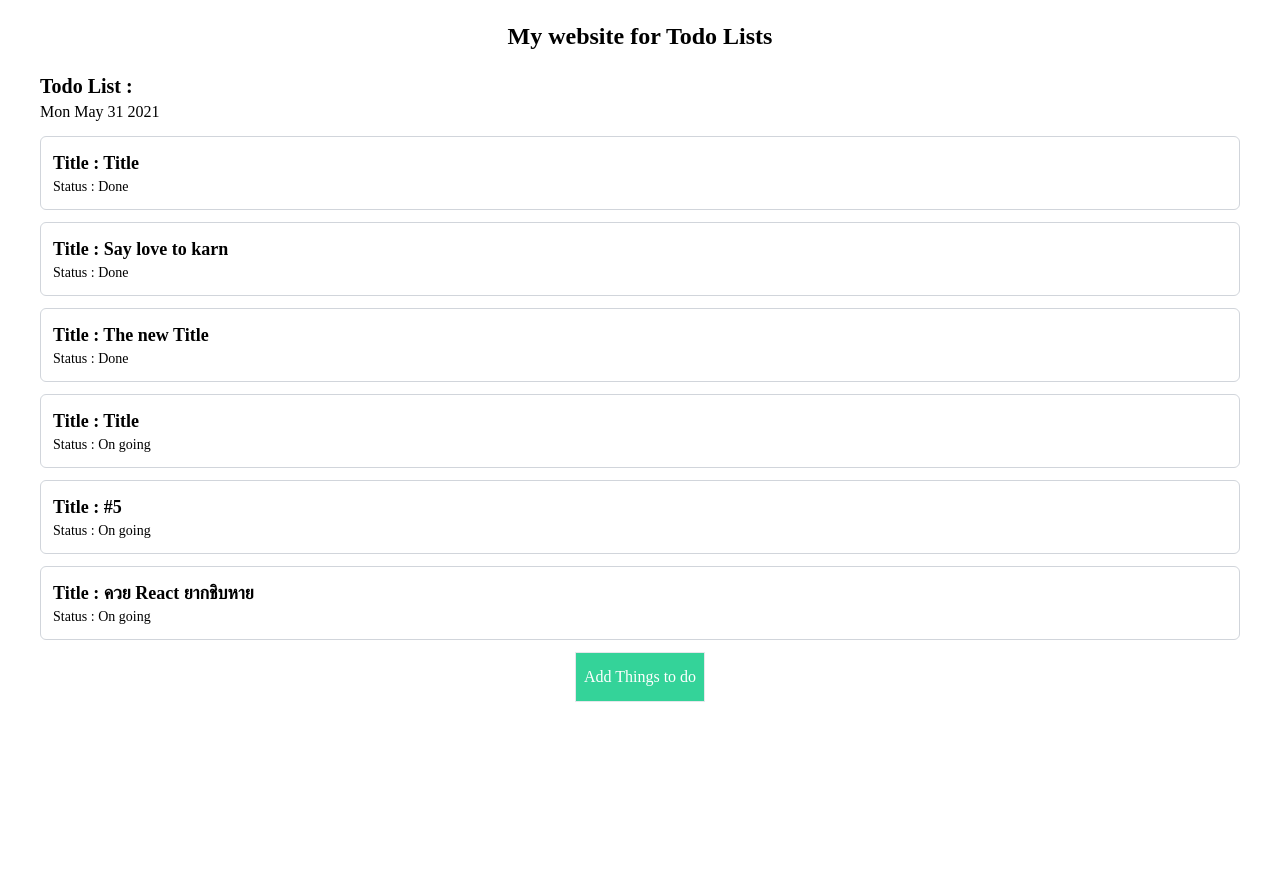
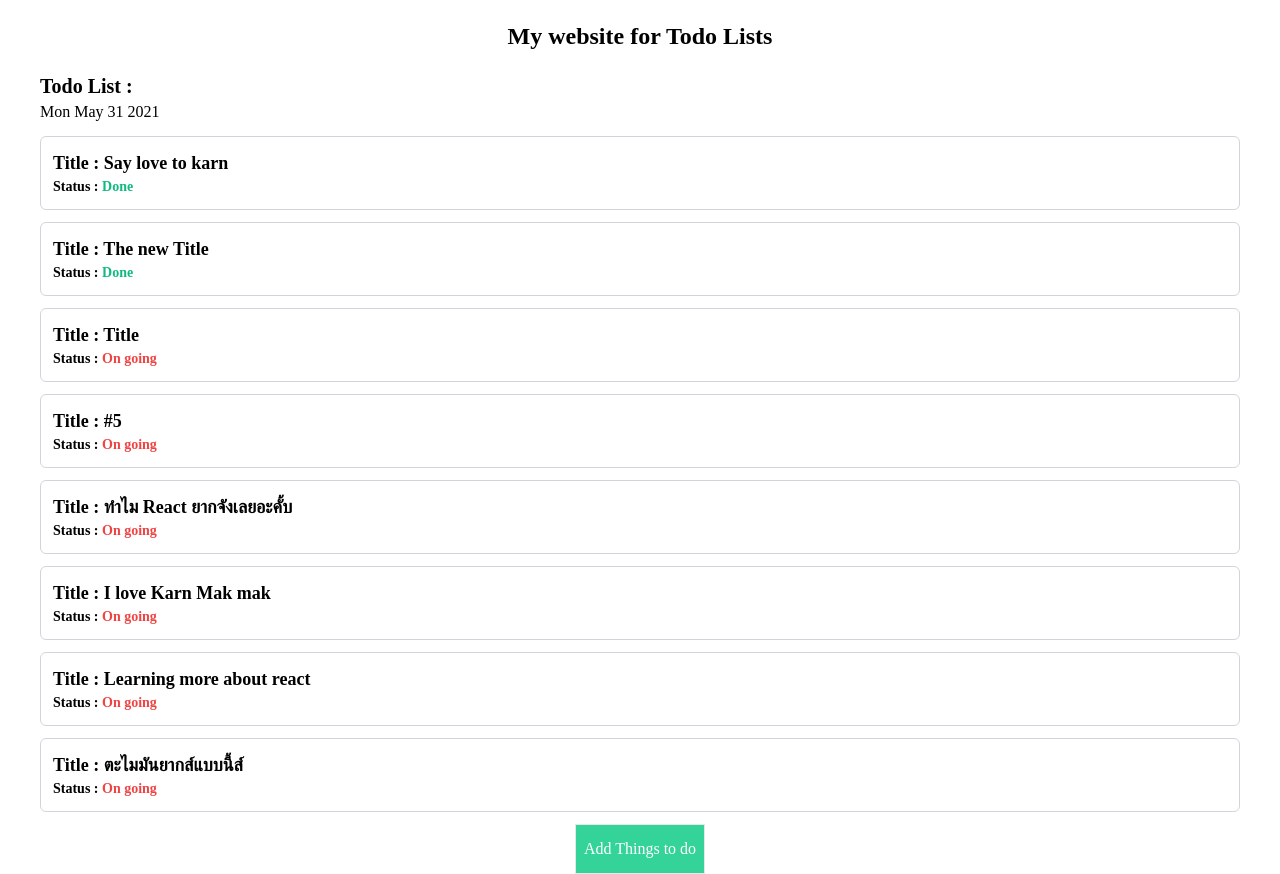
Before and after one commit to Taninchot0919/React-TodoList, a React (Create React App) app: page / in a window 1280 px wide. Before the commit the page ends 800 px from the top, so only its background shows below. Built offline with nearby package versions, Linux system fonts and the light colour scheme; data requests are answered from the project's data file.

Commit message:
[UPDATE] Can use all feature

```diff
--- a/data/db.json
+++ b/data/db.json
@@ -1,16 +1,9 @@
 {
   "Lists": [
     {
-      "title": "Title",
+      "title": "Say love to karn",
       "status": "Done",
       "details": "lorem ipsum naja uu eiei lorem ipsum naja uu eiei lorem ipsum naja uu eiei",
-      "date": "Tue Jun 01 2021",
-      "id": 1
-    },
-    {
-      "title": "Say love to karn",
-      "status": "Done",
-      "details": "เราจะบอกรักเธอไปทุกวันเลยนะคับ อุอิ ครุคริ ค๊ากกกกก",
       "date": "Tue Jun 01 2021",
       "id": 2
     },
@@ -36,11 +29,32 @@
       "id": 5
     },
     {
-      "title": "ควย React ยากชิบหาย",
+      "title": "ทำไม React ยากจังเลยอะคั้บ",
       "status": "On going",
-      "details": "ควย ควย ควย ควย ควย ควย ควย ควย ควย ควย ควย ควย ควย ควย ควย ควย ควย ควย ควย ควย ควย ควย ควย ควย ควย ควย ควย ควย ควย ควย ควย ควย ควย ควย ควย ควย ควย ควย ควย ควย ควย ควย ควย ควย ควย ควย ควย ควย ควย ควย ควย ควย ควย ควย ควย ควย ควย ควย ควย ควย ควย ควย ควย ควย ควย ควย ควย ควย ควย ควย ควย ควย ควย ควย ควย ควย ควย ควย ควย ควย ควย ควย ควย ควย ควย ควย ควย ควย ควย ควย ควย ควย ควย ควย ควย ควย ควย ควย ควย ควย ควย ควย ควย ควย ควย ควย ควย ควย ควย ควย ควย ควย ควย ควย ควย ควย ควย ควย ควย ควย ควย ควย ควย ควย ควย ควย ควย ควย ควย ควย ควย ควย ควย ควย ควย ควย ควย ควย ควย ควย ควย ควย ควย ควย ควย ควย ควย ควย ควย ควย ควย ควย ควย ควย ควย ควย ควย ควย ควย ควย ควย ควย ควย ควย ควย ควย ควย ควย ควย ควย ควย ควย ควย ควย ควย ควย ควย ควย ควย ควย ควย ควย ควย ควย ควย ควย ควย ควย ควย ควย ควย ควย ควย ควย ควย ควย ควย ควย ควย ควย ควย ควย ควย ควย ควย ควย ควย ควย ควย ควย ควย ควย ควย ควย ควย ควย ควย ควย ควย ควย ควย ควย ควย ควย ควย ควย ควย ควย ควย ควย ควย ควย ควย ควย ควย ควย ควย ควย ควย ควย ควย ควย ควย ควย ควย ควย ควย ควย ควย ควย ควย ควย ควย ควย ควย ควย ควย ควย ควย ควย ควย ควย ควย ควย ควย ควย ควย ควย ควย ควย ควย ควย ควย ควย ควย ควย ควย ควย ควย ควย ควย ควย ควย ควย ควย ควย ควย ควย ควย ควย ควย ควย ควย ควย ควย ควย ควย ควย ควย ควย ควย ควย ควย ควย ควย ควย ควย ควย ควย ควย ควย ควย ควย ควย ควย ควย ควย ควย ควย ควย ",
+      "details": "ทำไมมันยากจังเลย ฮื้อออออออออออออออออออออออออออออออออออออออออออออออออออออออออออออออออออออออออออออออออออออออออออออออออออออออออออออ",
       "date": "Tue Jun 01 2021",
       "id": 6
+    },
+    {
+      "title": "I love Karn Mak mak",
+      "status": "On going",
+      "details": "Because you so cuteeeeeeee Mak mak Mak mak Mak mak Mak mak Mak mak Mak mak Mak mak Mak mak Mak mak Mak mak Mak mak Mak mak Mak mak Mak mak Mak mak Mak mak Mak mak Mak mak Mak mak Mak mak Mak mak Mak mak Mak mak Mak mak Mak mak Mak mak Mak mak Mak mak Mak mak Mak mak Mak mak Mak mak Mak mak Mak mak",
+      "date": "Tue Jun 01 2021",
+      "id": 7
+    },
+    {
+      "title": "Learning more about react",
+      "status": "On going",
+      "details": "Learning more about react",
+      "date": "Wed Jun 02 2021",
+      "id": 8
+    },
+    {
+      "title": "ตะไมมันยากส์แบบนี้ส์",
+      "status": "On going",
+      "details": "",
+      "date": "Wed Jun 02 2021",
+      "id": 9
     }
   ]
 }
--- a/src/components/AddList.js
+++ b/src/components/AddList.js
@@ -16,7 +16,6 @@ const AddList = () => {
       details: details,
       date: date,
     };
-    console.log(newList);
     fetch("http://localhost:9000/Lists", {
       method: "POST",
       headers: { "Content-Type": "application/json" },
@@ -34,21 +33,20 @@ const AddList = () => {
         <label className="text-left block text-xl mt-3">Title : </label>
         <input
           type="text"
-          className="block border border-black max-w-full px-2"
+          className="block border border-black max-w-full px-2 py-1"
           onChange={(e) => {
             setTitle(e.target.value);
           }}
         />
         <label className="text-left block text-xl mt-3">Details :</label>
         <textarea
-          className="block border border-black max-w-full h-32 px-2"
+          className="block border border-black max-w-full h-32 px-2 py-1"
           onChange={(e) => {
             setDetails(e.target.value);
           }}
         />
-        {/* {details} */}
         <button
-          className="px-3 py-1 mt-3 border-black border"
+          className="px-3 py-1 mt-3 border bg-green-400 text-white"
           onClick={handleSubmit}
         >
           Adding list
--- a/src/components/FetchingData.js
+++ b/src/components/FetchingData.js
@@ -7,16 +7,13 @@ const FetchingData = (url) => {
 
   useEffect(() => {
     const abortController = new window.AbortController();
-    console.log(url);
     fetch(url, { signal: abortController.signal })
       .then((res) => {
         if (res.ok) {
           return res.json();
         }
-        console.log(res);
       })
       .then((data) => {
-        console.log(data);
         setData(data);
         setIsPending(false);
         setError(null);
--- a/src/components/ListDetails.js
+++ b/src/components/ListDetails.js
@@ -13,7 +13,6 @@ const ListDetails = () => {
   const history = useHistory();
 
   const handleDelete = () => {
-    console.log("Has click at delete button");
     fetch("http://localhost:9000/Lists/" + id, {
       method: "DELETE",
     }).then((res) => {
@@ -29,10 +28,19 @@ const ListDetails = () => {
   const handleStatusButton = (status) => {
     if (status === "On going") {
       setStateStatus("Done");
+      toggleChangeStatus("Done");
     } else if (status === "Done") {
       setStateStatus("On going");
+      toggleChangeStatus("On going");
     }
-    console.log(stateStatus);
+  };
+
+  const toggleChangeStatus = (status) => {
+    fetch("http://localhost:9000/Lists/" + id, {
+      method: "PATCH",
+      headers: { "Content-type": "application/json" },
+      body: JSON.stringify({ status: status }),
+    });
   };
 
   let modal = null;
@@ -41,16 +49,22 @@ const ListDetails = () => {
   }
 
   useEffect(() => {
-    let oldStatus = list.status;
-    setStateStatus(oldStatus);
-  }, []);
+    setStateStatus(list.status);
+  }, [list.status]);
 
   return (
     <div>
       {isPending && <p>Loading...</p>}
       {!isPending && (
         <div>
-          <button onClick={() => handleStatusButton(stateStatus)}>
+          <button
+            onClick={() => handleStatusButton(stateStatus)}
+            className={
+              stateStatus === "Done"
+                ? "bg-green-500 px-4 py-2 rounded-lg mb-2 text-white"
+                : "bg-red-500 px-4 py-2 rounded-lg mb-2 text-white"
+            }
+          >
             {stateStatus}
           </button>
           <p className="font-bold text-xl">
--- a/src/components/Modal.js
+++ b/src/components/Modal.js
@@ -1,18 +1,17 @@
-import { useEffect, useState } from "react";
+import { useEffect, useRef } from "react";
 import { useHistory } from "react-router";
 
-const Modal = ({ data, handleCancel }) => {
-  let list = data;
-  const [title, setTitle] = useState("default");
-  const [details, setDetails] = useState();
+const Modal = ({ data: list, handleCancel }) => {
+  const enteredTitle = useRef();
+  const enteredDetails = useRef();
+
   const history = useHistory();
 
   const handleEdit = () => {
     let editedList = {
-      title: title,
-      details: details,
+      title: enteredTitle.current.value,
+      details: enteredDetails.current.value,
     };
-    console.log(editedList);
     fetch("http://localhost:9000/Lists/" + list.id, {
       method: "PATCH",
       headers: { "Content-type": "application/json" },
@@ -25,11 +24,8 @@ const Modal = ({ data, handleCancel }) => {
   };
 
   useEffect(() => {
-    let oldTitle = list.title;
-    let oldDetails = list.details;
-    setTitle(oldTitle);
-    setDetails(oldDetails);
-    console.log(title);
+    enteredTitle.current.value = list.title;
+    enteredDetails.current.value = list.details;
   }, []);
 
   return (
@@ -46,18 +42,12 @@ const Modal = ({ data, handleCancel }) => {
           <input
             type="text"
             className="block border border-black w-full px-2 py-1"
-            value={title}
-            onChange={(e) => {
-              setTitle(e.target.value);
-            }}
+            ref={enteredTitle}
           />
           <label>Details:</label>
           <textarea
             className="block border border-black w-full px-2 py-1"
-            value={details}
-            onChange={(e) => {
-              setDetails(e.target.value);
-            }}
+            ref={enteredDetails}
           />
           <div className="mt-5 space-x-3">
             <button className="px-3 py-1 bg-yellow-300" onClick={handleEdit}>
--- a/src/components/TodoList.js
+++ b/src/components/TodoList.js
@@ -1,7 +1,6 @@
 import { Link } from "react-router-dom";
 
 const TodoList = ({ lists }) => {
-  console.log(lists);
   return (
     <div className="space-y-3 my-3">
       {lists.map((list, index) => (
@@ -9,7 +8,16 @@ const TodoList = ({ lists }) => {
         <div key={index} className="border border-gray-300 rounded-md p-3">
           <Link to={`/list/${list.id}`}>
             <p className="text-lg font-semibold">Title : {list.title}</p>
-            <p className="text-sm">Status : {list.status}</p>
+            <p className="text-sm font-semibold">
+              {"Status : "}
+              <span
+                className={
+                  list.status === "Done" ? "text-green-500" : "text-red-500"
+                }
+              >
+                {list.status}
+              </span>
+            </p>
           </Link>
         </div>
       ))}
--- a/src/index.css
+++ b/src/index.css
@@ -1,7 +1,7 @@
 @tailwind base;
 @tailwind components;
 @tailwind utilities;
-@import url("https://fonts.googleapis.com/css2?family=Quicksand:wght@300;400;500;600;700&display=swap");
+@import url("https://fonts.googleapis.com/css2?family=Mitr:wght@200&display=swap");
 body {
-  font-family: "Quicksand";
+  font-family: "Mitr";
 }
```
